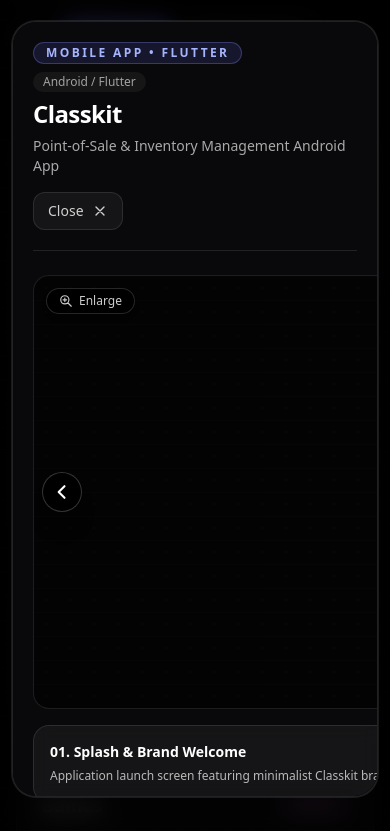
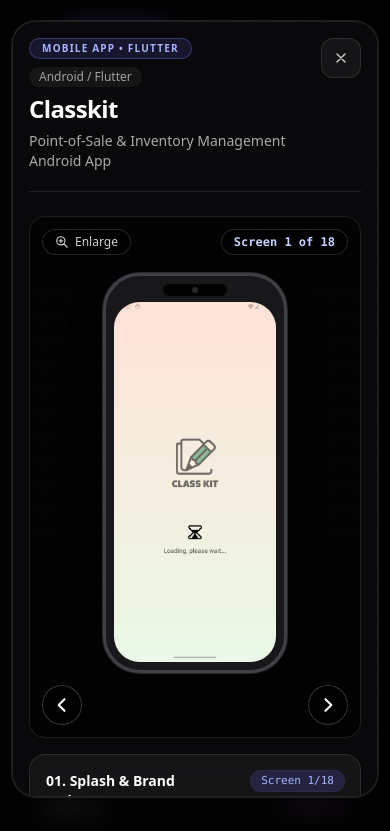
Before and after one commit to shandwich-who/Portfolio, a plain HTML site: page index.html in a window 390 px wide. Both pictures are taken after a click on the button "Open Classkit screen design carousel". Shown: the part 1396-2227 px from the top of the page. Drawn offline with nearby package versions, Linux system fonts and the light colour scheme.

Commit message:
Initial Commit

```diff
--- a/main/main.js
+++ b/main/main.js
@@ -414,7 +414,7 @@
       aria-hidden="true"
     >
       <div
-        class="modal-scroll relative w-full max-w-5xl rounded-3xl border border-white/10 bg-zinc-950 p-5 sm:p-7 md:p-8 shadow-2xl ring-1 ring-white/10 max-h-[92vh] overflow-y-auto"
+        class="modal-scroll relative w-full max-w-5xl rounded-3xl border border-white/10 bg-zinc-950 p-4 sm:p-7 md:p-8 shadow-2xl ring-1 ring-white/10 max-h-[92vh] overflow-y-auto overflow-x-hidden"
         role="dialog"
         aria-modal="true"
         aria-labelledby="projectOverviewTitle"
@@ -425,12 +425,12 @@
         <div class="pointer-events-none absolute -bottom-24 -left-24 -z-10 h-80 w-80 rounded-full bg-fuchsia-500/10 blur-3xl"></div>
 
         <!-- Modal Top Bar -->
-        <div class="flex flex-col gap-4 border-b border-white/10 pb-5 sm:flex-row sm:items-start sm:justify-between">
-          <div class="space-y-1.5">
+        <div class="flex items-start justify-between gap-3 border-b border-white/10 pb-5">
+          <div class="min-w-0 flex-1 space-y-1.5">
             <div class="flex flex-wrap items-center gap-2">
               <span
                 id="projectOverviewBadge"
-                class="inline-flex items-center gap-1.5 rounded-full border border-indigo-400/30 bg-indigo-500/15 px-3 py-0.5 text-xs font-semibold uppercase tracking-[0.2em] text-indigo-300"
+                class="inline-flex items-center gap-1.5 rounded-full border border-indigo-400/30 bg-indigo-500/15 px-3 py-0.5 text-[10px] font-semibold uppercase tracking-[0.12em] text-indigo-300 sm:text-xs sm:tracking-[0.2em]"
               >
                 Mobile Application
               </span>
@@ -443,7 +443,7 @@
             </div>
             <h3
               id="projectOverviewTitle"
-              class="text-2xl font-bold tracking-tight text-white sm:text-3xl"
+              class="break-words text-2xl font-bold tracking-tight text-white sm:text-3xl"
             >
               Classkit
             </h3>
@@ -455,7 +455,7 @@
             </p>
           </div>
 
-          <div class="flex items-center gap-2 self-start sm:self-auto">
+          <div class="flex shrink-0 items-center gap-2">
             <!-- Project Switcher Tabs -->
             <div class="hidden md:flex items-center rounded-xl border border-white/10 bg-white/5 p-1 gap-1">
               <button
@@ -485,11 +485,11 @@
             <button
               type="button"
               data-project-close
-              class="inline-flex items-center gap-2 rounded-xl border border-white/10 bg-white/5 px-3.5 py-2 text-sm font-medium text-white/80 transition hover:bg-white/10 hover:text-white"
+              class="inline-flex h-10 w-10 items-center justify-center gap-2 rounded-xl border border-white/10 bg-white/5 text-sm font-medium text-white/80 transition hover:bg-white/10 hover:text-white sm:h-auto sm:w-auto sm:px-3.5 sm:py-2"
               aria-label="Close project modal"
             >
               <span class="hidden font-mono text-[11px] text-white/40 uppercase sm:inline-block border border-white/15 px-1.5 py-0.5 rounded">ESC</span>
-              <span>Close</span>
+              <span class="hidden sm:inline">Close</span>
               <svg class="h-4 w-4" fill="none" stroke="currentColor" viewBox="0 0 24 24">
                 <path stroke-linecap="round" stroke-linejoin="round" stroke-width="2" d="M6 18L18 6M6 6l12 12"/>
               </svg>
@@ -498,15 +498,15 @@
         </div>
 
         <!-- Main Content Area: 2 Columns on Desktop -->
-        <div class="mt-6 grid gap-8 lg:grid-cols-12 items-start">
+        <div class="mt-6 grid grid-cols-1 gap-6 lg:grid-cols-12 lg:gap-8 items-start">
 
           <!-- LEFT COLUMN: CAROUSEL SHOWCASE (7 Cols) -->
-          <div class="lg:col-span-7 flex flex-col gap-4">
+          <div class="min-w-0 lg:col-span-7 flex flex-col gap-4">
 
             <!-- Carousel Display Stage -->
             <div
               id="carouselStage"
-              class="relative flex flex-col items-center justify-center rounded-2xl border border-white/10 bg-black/60 p-4 sm:p-6 min-h-[380px] sm:min-h-[460px] overflow-hidden group select-none"
+              class="relative flex flex-col items-center justify-center rounded-2xl border border-white/10 bg-black/60 px-3 pt-14 pb-16 sm:p-6 min-h-[380px] sm:min-h-[460px] overflow-hidden group select-none"
             >
               <!-- Subtle stage grid pattern -->
               <div class="absolute inset-0 bg-grid opacity-30 pointer-events-none"></div>
@@ -537,7 +537,7 @@
               <button
                 type="button"
                 id="carouselPrevBtn"
-                class="absolute left-2 sm:left-3 top-1/2 -translate-y-1/2 z-30 flex h-10 w-10 sm:h-11 sm:w-11 items-center justify-center rounded-full border border-white/20 bg-black/80 text-white backdrop-blur transition hover:bg-indigo-600 hover:border-indigo-400 hover:scale-105 active:scale-95 shadow-xl focus:outline-none focus:ring-2 focus:ring-indigo-400"
+                class="absolute bottom-3 left-3 translate-y-0 sm:bottom-auto sm:top-1/2 sm:-translate-y-1/2 z-30 flex h-10 w-10 sm:h-11 sm:w-11 items-center justify-center rounded-full border border-white/20 bg-black/80 text-white backdrop-blur transition hover:bg-indigo-600 hover:border-indigo-400 hover:scale-105 active:scale-95 shadow-xl focus:outline-none focus:ring-2 focus:ring-indigo-400"
                 aria-label="Previous screen"
               >
                 <svg class="h-5 w-5" fill="none" stroke="currentColor" viewBox="0 0 24 24">
@@ -548,7 +548,7 @@
               <button
                 type="button"
                 id="carouselNextBtn"
-                class="absolute right-2 sm:right-3 top-1/2 -translate-y-1/2 z-30 flex h-10 w-10 sm:h-11 sm:w-11 items-center justify-center rounded-full border border-white/20 bg-black/80 text-white backdrop-blur transition hover:bg-indigo-600 hover:border-indigo-400 hover:scale-105 active:scale-95 shadow-xl focus:outline-none focus:ring-2 focus:ring-indigo-400"
+                class="absolute bottom-3 right-3 translate-y-0 sm:bottom-auto sm:top-1/2 sm:-translate-y-1/2 z-30 flex h-10 w-10 sm:h-11 sm:w-11 items-center justify-center rounded-full border border-white/20 bg-black/80 text-white backdrop-blur transition hover:bg-indigo-600 hover:border-indigo-400 hover:scale-105 active:scale-95 shadow-xl focus:outline-none focus:ring-2 focus:ring-indigo-400"
                 aria-label="Next screen"
               >
                 <svg class="h-5 w-5" fill="none" stroke="currentColor" viewBox="0 0 24 24">
@@ -586,22 +586,22 @@
               >
                 <div class="desktop-mockup-frame rounded-2xl border border-zinc-700/80 bg-zinc-900 shadow-2xl ring-1 ring-white/15 overflow-hidden">
                   <!-- Desktop Window Titlebar -->
-                  <div class="flex items-center justify-between border-b border-white/10 bg-zinc-950/80 px-4 py-2.5">
-                    <div class="flex items-center gap-2">
+                  <div class="flex items-center justify-between border-b border-white/10 bg-zinc-950/80 px-3 py-2 sm:px-4 sm:py-2.5">
+                    <div class="flex shrink-0 items-center gap-2">
                       <span class="h-2.5 w-2.5 rounded-full bg-red-500/80"></span>
                       <span class="h-2.5 w-2.5 rounded-full bg-amber-500/80"></span>
                       <span class="h-2.5 w-2.5 rounded-full bg-emerald-500/80"></span>
                     </div>
                     <span
                       id="carouselDesktopTitlebar"
-                      class="text-[11px] font-mono text-white/50 truncate max-w-[240px]"
+                      class="min-w-0 flex-1 truncate px-2 text-center font-mono text-[10px] text-white/50 sm:text-[11px]"
                     >
                       Desktop Application Window
                     </span>
-                    <div class="w-8"></div>
+                    <div class="hidden w-8 shrink-0 sm:block"></div>
                   </div>
                   <!-- Desktop Screen Image -->
-                  <div class="bg-black/60 p-2 flex items-center justify-center min-h-[260px] sm:min-h-[320px]">
+                  <div class="bg-black/60 p-1.5 sm:p-2 flex items-center justify-center min-h-[160px] sm:min-h-[320px]">
                     <img
                       id="carouselDesktopImg"
                       src="image/game sd/1.png"
@@ -617,16 +617,16 @@
 
             <!-- Active Screen Caption Card -->
             <div class="rounded-2xl border border-white/10 bg-white/5 p-4 backdrop-blur">
-              <div class="flex items-center justify-between gap-3">
+              <div class="flex items-start justify-between gap-3">
                 <h4
                   id="carouselScreenTitle"
-                  class="text-sm font-semibold text-white"
+                  class="min-w-0 text-sm font-semibold text-white"
                 >
                   01. Screen Title
                 </h4>
                 <span
                   id="carouselScreenBadge"
-                  class="rounded-full bg-indigo-500/20 px-2.5 py-0.5 text-[11px] font-mono text-indigo-300 ring-1 ring-indigo-400/20"
+                  class="shrink-0 whitespace-nowrap rounded-full bg-indigo-500/20 px-2.5 py-0.5 text-[11px] font-mono text-indigo-300 ring-1 ring-indigo-400/20"
                 >
                   Slide 1
                 </span>
@@ -641,13 +641,13 @@
 
             <!-- Thumbnails Scrubber -->
             <div class="rounded-2xl border border-white/10 bg-white/5 p-3.5">
-              <div class="flex items-center justify-between text-xs text-white/60 mb-2.5">
+              <div class="flex flex-wrap items-center justify-between gap-x-3 gap-y-1 text-xs text-white/60 mb-2.5">
                 <span class="font-semibold uppercase tracking-wider text-white/80">All Screen Designs</span>
                 <span id="carouselThumbCount" class="text-[11px] text-white/50">18 screens • Click to select</span>
               </div>
               <div
                 id="carouselThumbnails"
-                class="carousel-scroll flex gap-2 overflow-x-auto py-1.5 px-0.5 select-none"
+                class="grid min-w-0 grid-cols-4 gap-2 p-1 select-none sm:grid-cols-6"
               >
                 <!-- Dynamically generated thumbnails -->
               </div>
@@ -656,25 +656,25 @@
           </div>
 
           <!-- RIGHT COLUMN: PROJECT DETAILS & SPECIFICATIONS (5 Cols) -->
-          <div class="lg:col-span-5 flex flex-col gap-6">
+          <div class="min-w-0 lg:col-span-5 flex flex-col gap-6">
 
             <!-- Quick Stats -->
             <div class="grid grid-cols-2 gap-2.5 sm:gap-3">
-              <div class="rounded-2xl border border-white/10 bg-white/5 p-3.5">
+              <div class="min-w-0 rounded-2xl border border-white/10 bg-white/5 p-3.5">
                 <p class="text-[11px] uppercase tracking-wider text-white/50">Platform</p>
-                <p id="statPlatform" class="mt-1 text-sm font-semibold text-white">Android</p>
-              </div>
-              <div class="rounded-2xl border border-white/10 bg-white/5 p-3.5">
+                <p id="statPlatform" class="break-words mt-1 text-sm font-semibold text-white">Android</p>
+              </div>
+              <div class="min-w-0 rounded-2xl border border-white/10 bg-white/5 p-3.5">
                 <p class="text-[11px] uppercase tracking-wider text-white/50">Architecture</p>
-                <p id="statArchitecture" class="mt-1 text-sm font-semibold text-white">Flutter / Dart</p>
-              </div>
-              <div class="rounded-2xl border border-white/10 bg-white/5 p-3.5">
+                <p id="statArchitecture" class="break-words mt-1 text-sm font-semibold text-white">Flutter / Dart</p>
+              </div>
+              <div class="min-w-0 rounded-2xl border border-white/10 bg-white/5 p-3.5">
                 <p class="text-[11px] uppercase tracking-wider text-white/50">Screens</p>
-                <p id="statScreens" class="mt-1 text-sm font-semibold text-indigo-300">18 Screens</p>
-              </div>
-              <div class="rounded-2xl border border-white/10 bg-white/5 p-3.5">
+                <p id="statScreens" class="break-words mt-1 text-sm font-semibold text-indigo-300">18 Screens</p>
+              </div>
+              <div class="min-w-0 rounded-2xl border border-white/10 bg-white/5 p-3.5">
                 <p class="text-[11px] uppercase tracking-wider text-white/50">Type</p>
-                <p id="statType" class="mt-1 text-sm font-semibold text-white">POS Application</p>
+                <p id="statType" class="break-words mt-1 text-sm font-semibold text-white">POS Application</p>
               </div>
             </div>
 
@@ -817,7 +817,7 @@
       aria-hidden="true"
     >
       <div
-        class="resume-printable modal-scroll relative w-full max-w-4xl rounded-3xl border border-white/10 bg-zinc-950 p-5 sm:p-8 md:p-10 shadow-2xl ring-1 ring-white/10 max-h-[92vh] overflow-y-auto"
+        class="resume-printable modal-scroll relative w-full max-w-4xl rounded-3xl border border-white/10 bg-zinc-950 p-4 sm:p-8 md:p-10 shadow-2xl ring-1 ring-white/10 max-h-[92vh] overflow-y-auto overflow-x-hidden"
         role="dialog"
         aria-modal="true"
         aria-labelledby="resumeModalTitle"
@@ -828,9 +828,9 @@
 
         <!-- Resume Modal Header -->
         <div class="flex flex-col gap-4 border-b border-white/10 pb-6 sm:flex-row sm:items-start sm:justify-between">
-          <div>
+          <div class="min-w-0">
             <div class="flex flex-wrap items-center gap-2">
-              <span class="inline-flex items-center gap-1.5 rounded-full border border-indigo-400/30 bg-indigo-500/15 px-3 py-0.5 text-xs font-semibold uppercase tracking-[0.2em] text-indigo-300">
+              <span class="inline-flex items-center gap-1.5 rounded-full border border-indigo-400/30 bg-indigo-500/15 px-3 py-0.5 text-[10px] font-semibold uppercase tracking-[0.12em] text-indigo-300 sm:text-xs sm:tracking-[0.2em]">
                 Curriculum Vitae
               </span>
               <span class="rounded-full bg-emerald-500/15 border border-emerald-400/30 px-2.5 py-0.5 text-xs font-medium text-emerald-300">
@@ -844,21 +844,21 @@
               Junior Software Developer
             </p>
             <div class="mt-2.5 flex flex-wrap items-center gap-x-4 gap-y-1 text-xs text-white/60">
-              <span class="inline-flex items-center gap-1">
-                <svg class="h-3.5 w-3.5 text-indigo-400" fill="none" stroke="currentColor" viewBox="0 0 24 24">
+              <span class="inline-flex min-w-0 max-w-full items-center gap-1 break-words">
+                <svg class="h-3.5 w-3.5 shrink-0 text-indigo-400" fill="none" stroke="currentColor" viewBox="0 0 24 24">
                   <path stroke-linecap="round" stroke-linejoin="round" stroke-width="2" d="M17.657 16.657L13.414 20.9a1.998 1.998 0 01-2.827 0l-4.244-4.243a8 8 0 1111.314 0z"/>
                   <path stroke-linecap="round" stroke-linejoin="round" stroke-width="2" d="M15 11a3 3 0 11-6 0 3 3 0 016 0z"/>
                 </svg>
                 San Jose, Capas, Tarlac, Philippines
               </span>
-              <span class="inline-flex items-center gap-1">
-                <svg class="h-3.5 w-3.5 text-indigo-400" fill="none" stroke="currentColor" viewBox="0 0 24 24">
+              <span class="inline-flex min-w-0 max-w-full items-center gap-1 break-words">
+                <svg class="h-3.5 w-3.5 shrink-0 text-indigo-400" fill="none" stroke="currentColor" viewBox="0 0 24 24">
                   <path stroke-linecap="round" stroke-linejoin="round" stroke-width="2" d="M3 8l7.89 5.26a2 2 0 002.22 0L21 8M5 19h14a2 2 0 002-2V7a2 2 0 00-2-2H5a2 2 0 00-2 2v10a2 2 0 002 2z"/>
                 </svg>
                 sa.galang02@outlook.com
               </span>
-              <span class="inline-flex items-center gap-1">
-                <svg class="h-3.5 w-3.5 text-indigo-400" fill="currentColor" viewBox="0 0 24 24">
+              <span class="inline-flex min-w-0 max-w-full items-center gap-1 break-words">
+                <svg class="h-3.5 w-3.5 shrink-0 text-indigo-400" fill="currentColor" viewBox="0 0 24 24">
                   <path fill-rule="evenodd" clip-rule="evenodd" d="M12 2C6.477 2 2 6.484 2 12.017c0 4.425 2.865 8.18 6.839 9.504.5.092.682-.217.682-.483 0-.237-.008-.868-.013-1.703-2.782.605-3.369-1.343-3.369-1.343-.454-1.158-1.11-1.466-1.11-1.466-.908-.62.069-.608.069-.608 1.003.07 1.53 1.032 1.53 1.032.892 1.53 2.341 1.088 2.91.832.092-.647.35-1.088.636-1.338-2.22-.253-4.555-1.113-4.555-4.951 0-1.093.39-1.988 1.029-2.688-.103-.253-.446-1.272.098-2.65 0 0 .84-.27 2.75 1.026A9.564 9.564 0 0112 6.844c.85.004 1.705.115 2.504.337 1.909-1.296 2.747-1.027 2.747-1.027.546 1.379.202 2.398.1 2.651.64.7 1.028 1.595 1.028 2.688 0 3.848-2.339 4.695-4.566 4.943.359.309.678.92.678 1.855 0 1.338-.012 2.419-.012 2.747 0 .268.18.58.688.482A10.019 10.019 0 0022 12.017C22 6.484 17.522 2 12 2z"/>
                 </svg>
                 github.com/shandwich-who
@@ -895,7 +895,7 @@
         </div>
 
         <!-- Resume Body -->
-        <div class="mt-6 space-y-6 text-sm text-white/80">
+        <div class="mt-6 min-w-0 space-y-6 break-words text-sm text-white/80">
 
           <!-- Professional Summary -->
           <section>
@@ -947,10 +947,10 @@
             </h4>
             <div class="mt-2.5 space-y-3">
               <div class="rounded-2xl border border-white/10 bg-white/5 p-4">
-                <div class="flex flex-col sm:flex-row sm:items-center sm:justify-between gap-1">
-                  <div class="flex items-center gap-2">
-                    <h5 class="font-semibold text-white">Classkit — POS &amp; Inventory Mobile App</h5>
-                    <span class="rounded-full bg-indigo-500/20 px-2 py-0.5 text-[10px] font-mono text-indigo-300">Flutter • Android</span>
+                <div class="flex flex-col sm:flex-row sm:items-center sm:justify-between gap-1.5 sm:gap-3">
+                  <div class="flex flex-wrap items-center gap-x-2 gap-y-1.5">
+                    <h5 class="min-w-0 font-semibold text-white">Classkit — POS &amp; Inventory Mobile App</h5>
+                    <span class="shrink-0 whitespace-nowrap rounded-full bg-indigo-500/20 px-2 py-0.5 text-[10px] font-mono text-indigo-300">Flutter • Android</span>
                   </div>
                   <span class="text-xs text-white/50">18 Screen UI Designs</span>
                 </div>
@@ -960,10 +960,10 @@
               </div>
 
               <div class="rounded-2xl border border-white/10 bg-white/5 p-4">
-                <div class="flex flex-col sm:flex-row sm:items-center sm:justify-between gap-1">
-                  <div class="flex items-center gap-2">
-                    <h5 class="font-semibold text-white">Arcade Suite — Desktop Game Collection</h5>
-                    <span class="rounded-full bg-fuchsia-500/20 px-2 py-0.5 text-[10px] font-mono text-fuchsia-300">VB.NET • WinForms</span>
+                <div class="flex flex-col sm:flex-row sm:items-center sm:justify-between gap-1.5 sm:gap-3">
+                  <div class="flex flex-wrap items-center gap-x-2 gap-y-1.5">
+                    <h5 class="min-w-0 font-semibold text-white">Arcade Suite — Desktop Game Collection</h5>
+                    <span class="shrink-0 whitespace-nowrap rounded-full bg-fuchsia-500/20 px-2 py-0.5 text-[10px] font-mono text-fuchsia-300">VB.NET • WinForms</span>
                   </div>
                   <span class="text-xs text-white/50">4 Games • 9 Screens</span>
                 </div>
@@ -973,10 +973,10 @@
               </div>
 
               <div class="rounded-2xl border border-white/10 bg-white/5 p-4">
-                <div class="flex flex-col sm:flex-row sm:items-center sm:justify-between gap-1">
-                  <div class="flex items-center gap-2">
-                    <h5 class="font-semibold text-white">Java POS &amp; Inventory Management System</h5>
-                    <span class="rounded-full bg-cyan-500/20 px-2 py-0.5 text-[10px] font-mono text-cyan-300">Java Swing • MVC</span>
+                <div class="flex flex-col sm:flex-row sm:items-center sm:justify-between gap-1.5 sm:gap-3">
+                  <div class="flex flex-wrap items-center gap-x-2 gap-y-1.5">
+                    <h5 class="min-w-0 font-semibold text-white">Java POS &amp; Inventory Management System</h5>
+                    <span class="shrink-0 whitespace-nowrap rounded-full bg-cyan-500/20 px-2 py-0.5 text-[10px] font-mono text-cyan-300">Java Swing • MVC</span>
                   </div>
                   <span class="text-xs text-white/50">Retail Management • 5 Screens</span>
                 </div>
@@ -993,19 +993,19 @@
               Technical Skills Matrix
             </h4>
             <div class="mt-2.5 grid gap-3 sm:grid-cols-2 text-xs">
-              <div class="rounded-xl border border-white/10 bg-black/20 p-3">
+              <div class="min-w-0 break-words rounded-xl border border-white/10 bg-black/20 p-3">
                 <span class="font-semibold text-white/90">Languages:</span>
                 <span class="text-white/70 ml-1">Dart, Java, Visual Basic .NET, Kotlin, C#, Python, JavaScript, HTML5, CSS3</span>
               </div>
-              <div class="rounded-xl border border-white/10 bg-black/20 p-3">
+              <div class="min-w-0 break-words rounded-xl border border-white/10 bg-black/20 p-3">
                 <span class="font-semibold text-white/90">Frameworks &amp; Tools:</span>
                 <span class="text-white/70 ml-1">Flutter, Tailwind CSS, Java Swing, Android Studio, VS Code, Git, GitHub, Figma</span>
               </div>
-              <div class="rounded-xl border border-white/10 bg-black/20 p-3">
+              <div class="min-w-0 break-words rounded-xl border border-white/10 bg-black/20 p-3">
                 <span class="font-semibold text-white/90">Database &amp; Cloud:</span>
                 <span class="text-white/70 ml-1">Firebase (Authentication, Firestore), Local Data Modeling</span>
               </div>
-              <div class="rounded-xl border border-white/10 bg-black/20 p-3">
+              <div class="min-w-0 break-words rounded-xl border border-white/10 bg-black/20 p-3">
                 <span class="font-semibold text-white/90">Software Practices:</span>
                 <span class="text-white/70 ml-1">OOP, Data Structures &amp; Algorithms, SDLC, Version Control (Git)</span>
               </div>
@@ -1843,11 +1843,6 @@
                             if (idx === currentSlide) {
                                 btn.classList.add("is-active");
                                 btn.setAttribute("aria-current", "true");
-                                btn.scrollIntoView({
-                                    behavior: "smooth",
-                                    inline: "center",
-                                    block: "nearest",
-                                });
                             } else {
                                 btn.classList.remove("is-active");
                                 btn.removeAttribute("aria-current");
@@ -1874,7 +1869,7 @@
                     // Update Top Badges & Titles
                     if (badgeEl) {
                         badgeEl.textContent = project.badge;
-                        badgeEl.className = `inline-flex items-center gap-1.5 rounded-full border px-3 py-0.5 text-xs font-semibold uppercase tracking-[0.2em] ${project.badgeClass}`;
+                        badgeEl.className = `inline-flex items-center gap-1.5 rounded-full border px-3 py-0.5 text-[10px] font-semibold uppercase tracking-[0.12em] sm:text-xs sm:tracking-[0.2em] ${project.badgeClass}`;
                     }
                     if (platformEl) {
                         platformEl.textContent = project.platform;
@@ -1981,7 +1976,7 @@
                             const btn = document.createElement("button");
                             btn.type = "button";
                             btn.className =
-                                "carousel-thumb-btn group relative h-16 w-16 sm:h-20 sm:w-20 shrink-0 overflow-hidden rounded-xl border border-white/15 bg-black/60 p-1 opacity-60 hover:opacity-100 hover:scale-105 transition focus:outline-none focus:ring-2 focus:ring-indigo-400";
+                                "carousel-thumb-btn group relative aspect-square w-full overflow-hidden rounded-xl border border-white/15 bg-black/60 p-1 opacity-60 hover:opacity-100 hover:scale-105 transition focus:outline-none focus:ring-2 focus:ring-indigo-400";
                             btn.setAttribute("aria-label", `View screen ${idx + 1}: ${scr.title}`);
 
                             btn.innerHTML = `
--- a/style folder/style.css
+++ b/style folder/style.css
@@ -74,6 +74,14 @@
     outline: 2px solid rgba(99, 102, 241, 0.7);
     outline-offset: 3px;
     border-radius: 10px;
+}
+
+/* Mobile browsers: 100vh includes the URL bar, so cap dialogs to the visible height */
+@supports (height: 1dvh) {
+    #project-overview-modal [role="dialog"],
+    #resume-modal [role="dialog"] {
+        max-height: 92dvh;
+    }
 }
 
 .modal-scroll {
```
Also changed, not shown: main/main.html (+58 -58 lines).
